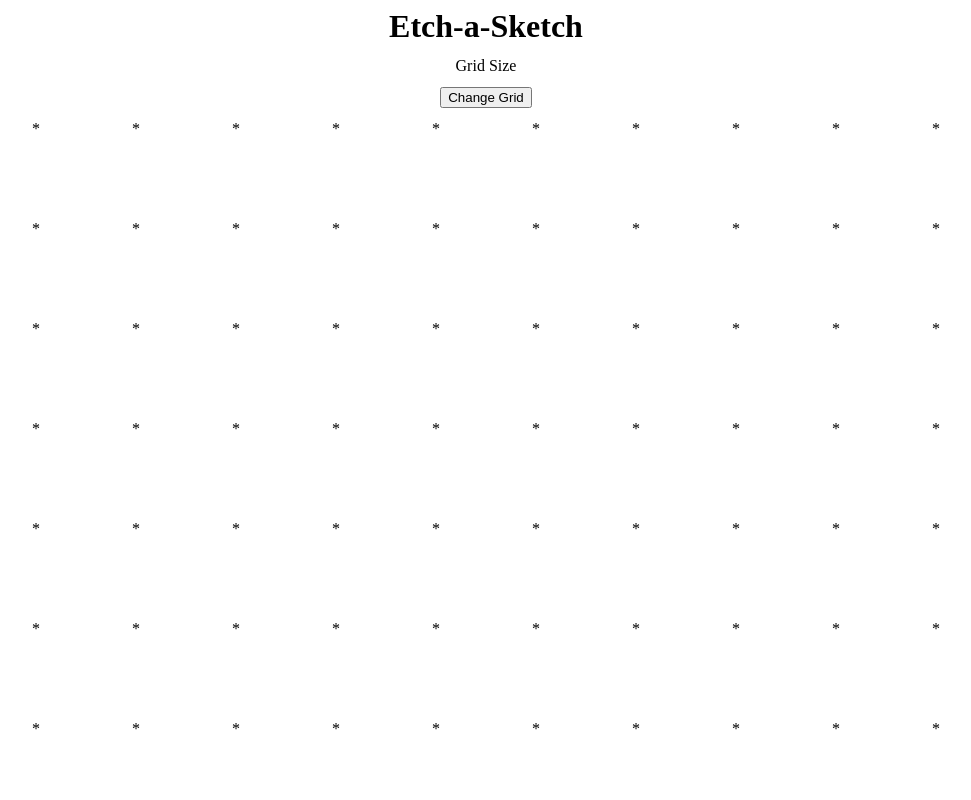
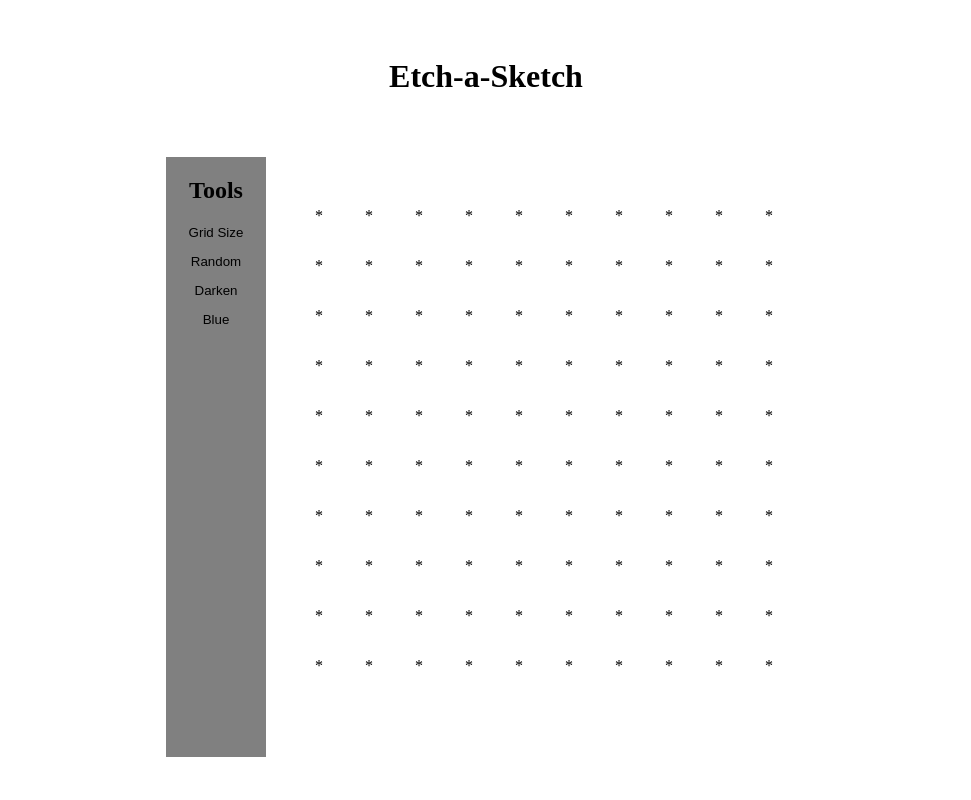
Before and after one commit to christianwagstaff/etch-a-sketch, a plain HTML site: page index.html in a window 1280 px wide. Shown: the top 800 px of the page, without its empty margins (154-1125 px from the left). Drawn offline with Linux system fonts and the light colour scheme.

Commit message:
Added toolbar section and placeholder buttons

```diff
--- a/etch-a-sketch.js
+++ b/etch-a-sketch.js
@@ -5,18 +5,18 @@ gridButton.addEventListener('click', changeGrid);
 
 let gridLength = 10;
 let maxGridLength = 100;
-const FULLGRID = 1000;
+const fullGrid = 500;
 
 createGrid(gridLength);
 addColorEvent();
 
 function changeColor(e) {
-    console.log(e.target);
-    e.target.style.backgroundColor = 'blue';
+    e.target.style.backgroundColor = chooseRandomColor();
+    makeDarker(e);
 }
 
 function findGridSize(gridLength) {
-    return Math.floor(FULLGRID / gridLength);
+    return Math.floor(fullGrid / gridLength);
 }
 
 function changeGrid() {
@@ -35,6 +35,8 @@ function removeAllChildNodes(parent) {
 }
 
 function createGrid(gridHeight) {
+    container.style.height = `${fullGrid}px`;
+    container.style.width = `${fullGrid}px`;
     for (let i = 0; i < gridHeight**2; i++) {
         let gridSize;
         let grid = document.createElement('div');
@@ -55,7 +57,6 @@ function addColorEvent() {
 function getUserGridSize() {
     let gridSize = parseInt(prompt('What Size Do You Want?'));
     if (!gridSize) {
-        alert("You didn't enter a valid number!");
         return
     };
     if (gridSize > maxGridLength) {
@@ -64,3 +65,23 @@ function getUserGridSize() {
     }
     return gridSize;
 }
+
+function chooseRandomColor() {
+    let r = Math.floor(Math.random() * 256);
+    let g = Math.floor(Math.random() * 256);
+    let b = Math.floor(Math.random() * 256);
+    let rgb = `rgb(${r}, ${g}, ${b})`;
+    return rgb;
+}
+
+function makeDarker(e) {
+    let currentBrightness = e.target.style.filter;
+    currentBrightness = currentBrightness.substring(11, 13);
+    if (!currentBrightness) {
+        e.target.style.filter = 'brightness(80%)';
+        return;
+    }
+    if (currentBrightness === 0) return;
+    let newBrightness = currentBrightness - 20;
+    e.target.style.filter = `brightness(${newBrightness}%)`;
+}
--- a/index.html
+++ b/index.html
@@ -11,11 +11,19 @@
 <body>
     <div id='start'>
         <h1>Etch-a-Sketch</h1>
-        <p>Grid Size</p>
-        <button id='gridSubmit'>Change Grid</button>
-        <!-- <input type='number' id='gridStart' name='gridStart' min = 1 max=100> -->
     </div>
-    <div id="container">
+    <div class='content'>
+        <div class="tools">
+            <h2>Tools</h2>
+            <div class='toolBtns'>
+                <button id='gridSubmit'>Grid Size</button>
+                <button id='randomColor'>Random</button>
+                <button id='darkenColor'>Darken</button>
+                <button id='blueColor'>Blue</button>
+            </div>
+        </div>
+        <div id="container">
+        </div>
     </div>
 </body>
 </html>
--- a/style.css
+++ b/style.css
@@ -1,22 +1,27 @@
 .grid {
     text-align: center;
+    -webkit-user-select: none;  /* Chrome all / Safari all */
+    -moz-user-select: none;     /* Firefox all */
+    -ms-user-select: none;      /* IE 10+ */
+    user-select: none;
 }
 
 #container {
-    width: 1000px;
-    height: 1000px;
     display: flex;
     flex-wrap: wrap;
     justify-content: center;
     align-items: center;
+    padding: 12px;
+    align-self: center;
 }
 
 body {
     display: flex;
-    justify-content: center;
     align-items: center;
     flex-direction: column;
     gap: 12px;
+    height: 90vh;
+    box-sizing: border-box;
 }
 
 #start {
@@ -25,9 +30,35 @@ body {
     align-items: center;
     justify-content: center;
     gap: 12px;
+    padding: 50px 0px;
 }
 
 p, h1, input {
     margin: 0;
     padding: 0;
 }
+
+.content {
+    display: flex;
+    gap: 16px;
+}
+
+.tools {
+    min-width: 100px;
+    text-align: center;
+    background-color: grey;
+    align-self: center;
+    min-height: 600px;
+}
+
+button {
+    background-color: inherit;
+    border: none;
+}
+
+.toolBtns {
+    display: flex;
+    flex-direction: column;
+    gap: 12px;
+    align-items: center;
+}
```
